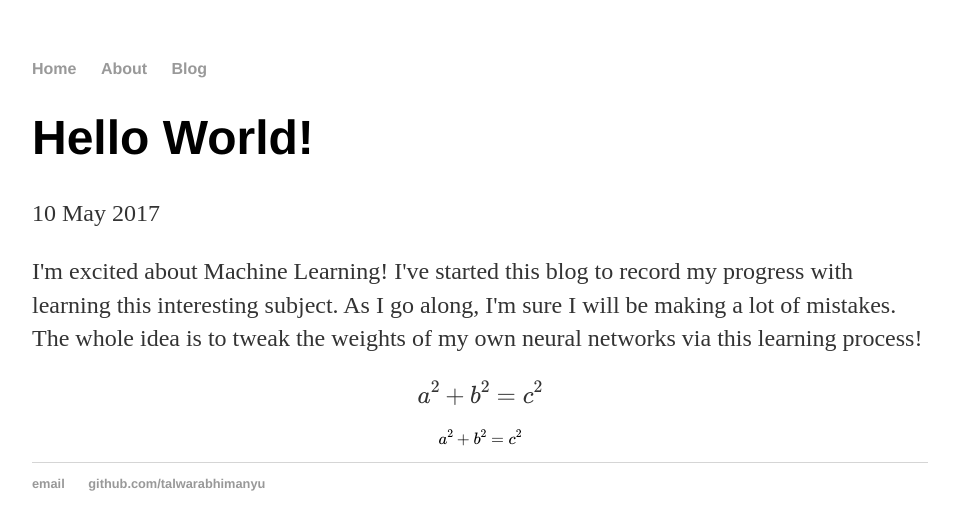
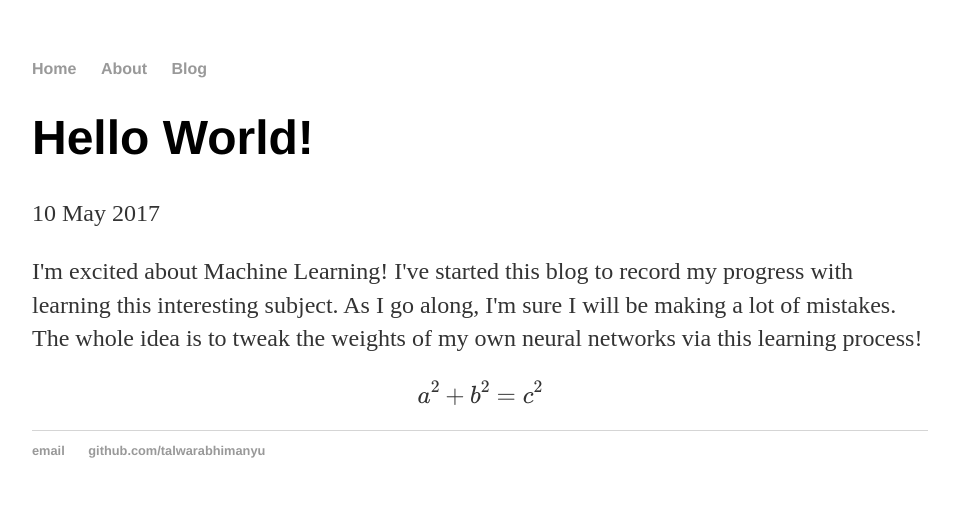
Before and after one commit to talwarabhimanyu/talwarabhimanyu.github.io, a Jekyll site: the page built from _posts/2017-05-10-Hello.html, in a window 1280 px wide. Shown: the top 530 px of the page, without its empty margins (160-1119 px from the left). Built offline with Jekyll 4.4.1, drawn with Linux system fonts in a browser that asks for light colours; formulas are drawn with MathJax 3.

Commit message:
MathJax testing

```diff
--- a/_posts/2017-05-10-Hello.html
+++ b/_posts/2017-05-10-Hello.html
@@ -6,5 +6,4 @@ date: 2017-05-10
 	<body>
 		<p>I'm excited about Machine Learning! I've started this blog to record my progress with learning this interesting subject. As I go along, I'm sure I will be making a lot of mistakes. The whole idea is to tweak the weights of my own neural networks via this learning process!</p>
 		<p> $$a^2 + b^2 = c^2$$ </p>
-		<script type="math/tex; mode=display">a^2 + b^2 = c^2</script>
 	</body>
```
